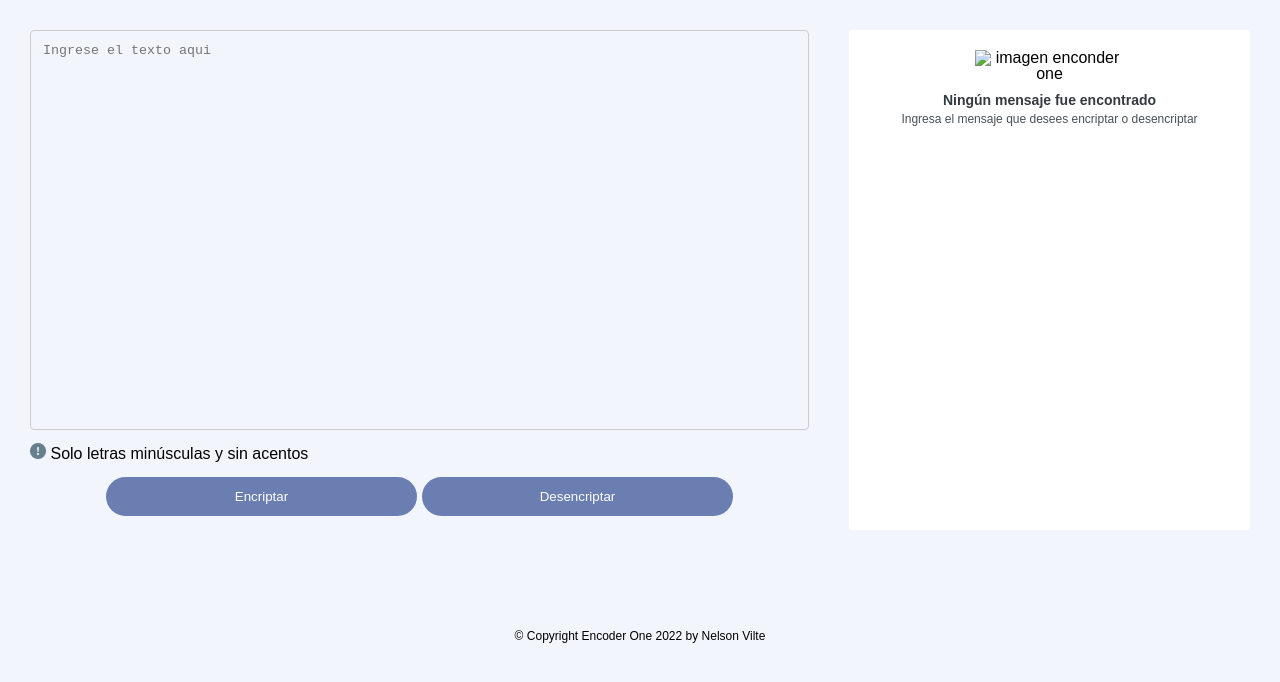
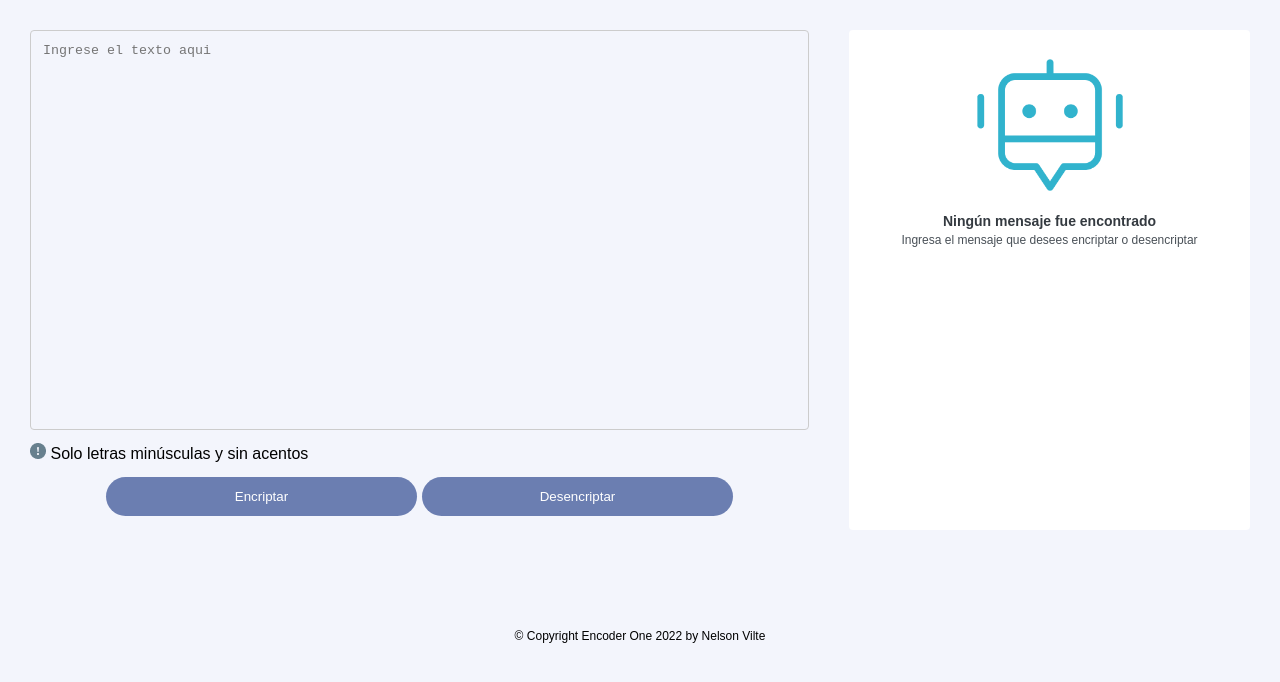
Before and after one commit to nelsonvilte/encoder-one, a plain HTML site: page index.html in a window 1280 px wide. Shown: the part 90-772 px from the top of the page. Drawn offline with Linux system fonts and the light colour scheme; the site is published under a folder, as on GitHub Pages, so addresses that start at the root find nothing.

Commit message:
modificado link imagen

```diff
--- a/index.html
+++ b/index.html
@@ -36,7 +36,7 @@
         <div class="col-35">
           <div class="img-content">
             <div class="img-content-center">
-              <img src="/img/Encoder-one.webp" id="img-encoder-one" alt="imagen enconder one" />
+              <img src="img/Encoder-one.webp" id="img-encoder-one" alt="imagen enconder one" />
             </div>
 
             <div class="msjs">
```
